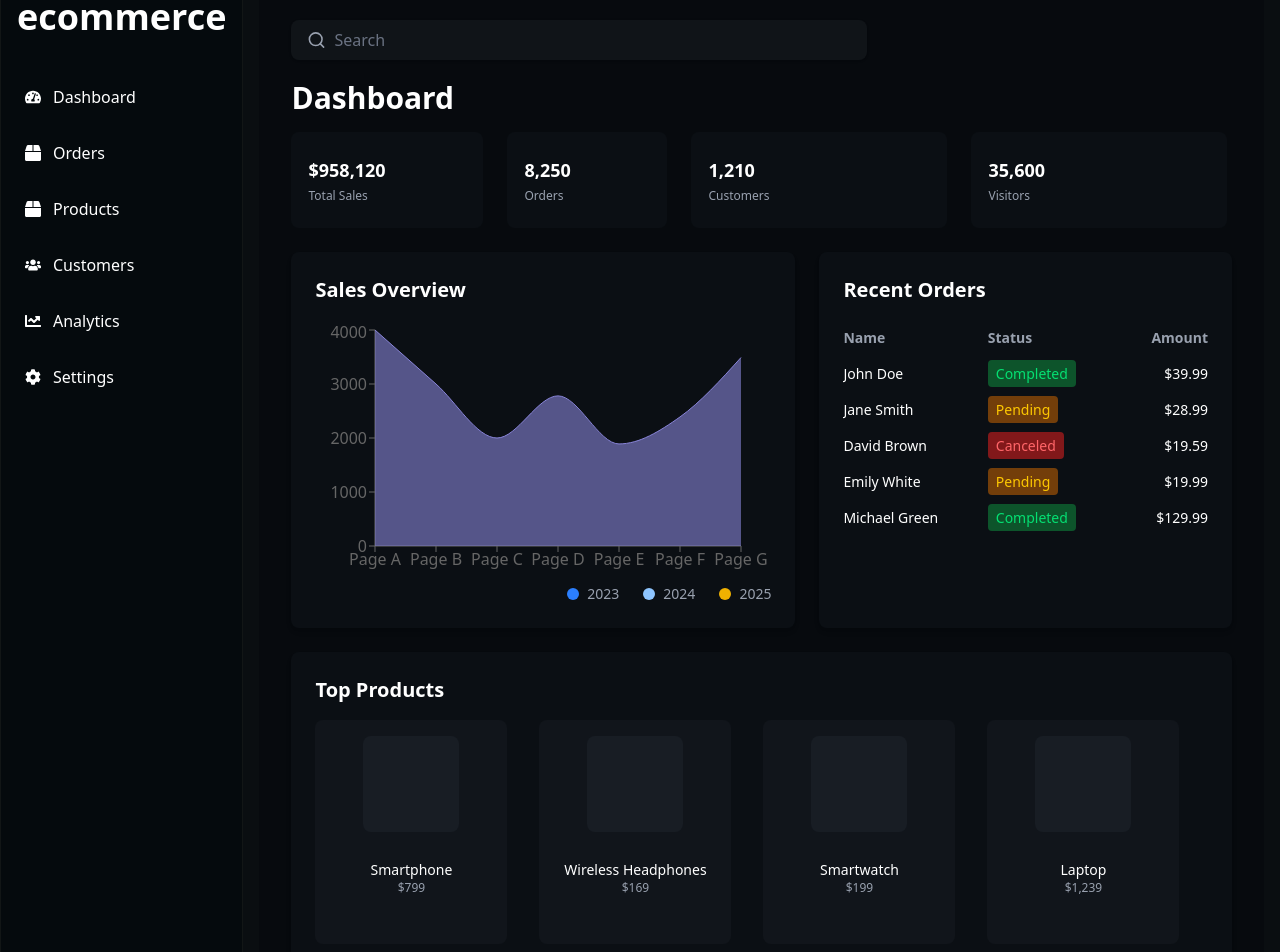
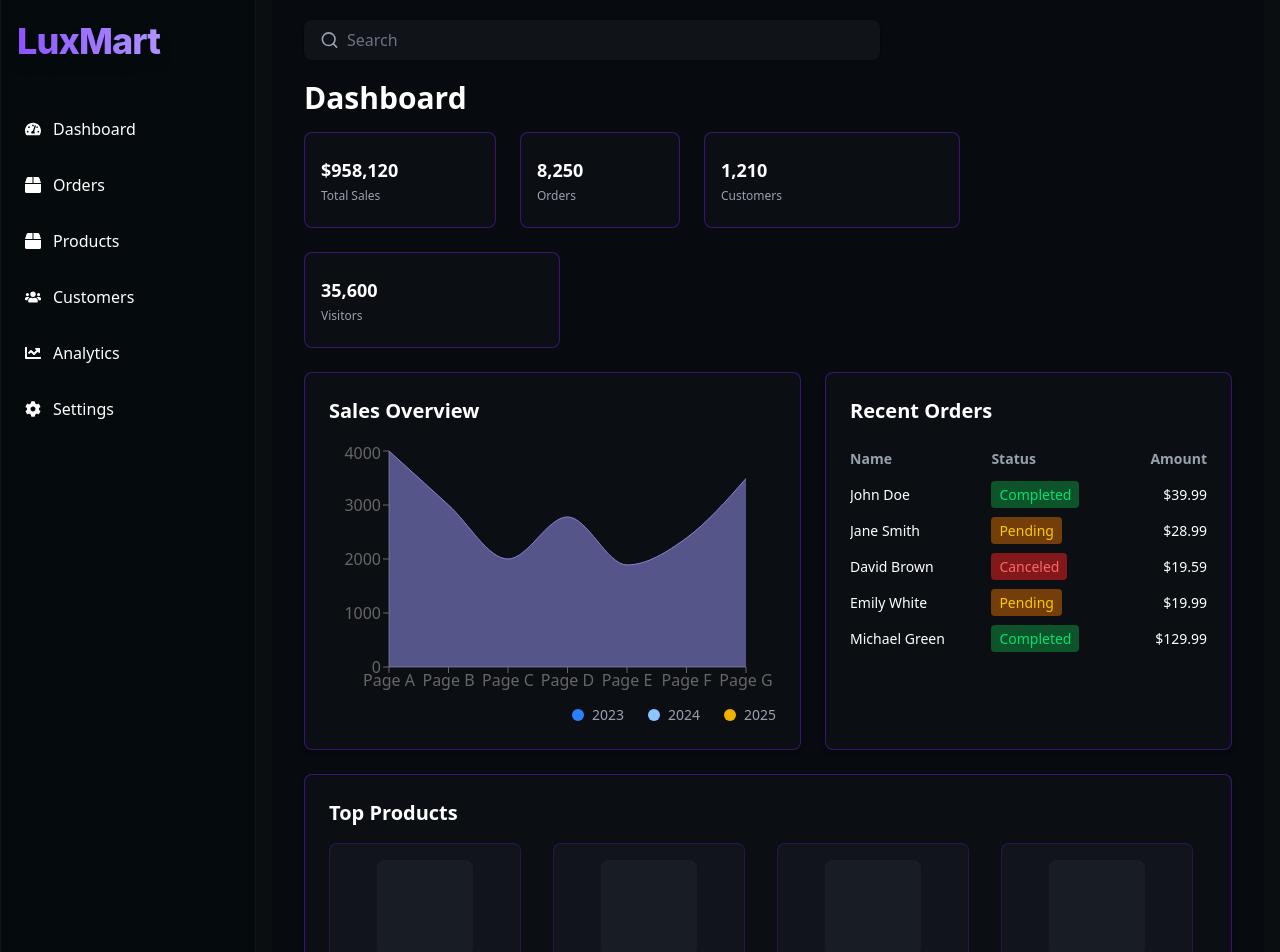
Before and after one commit to joeljoy12/Ecommerce-advanced, a React (Vite) app in the folder Frontend/: page / in a window 1280 px wide. Shown: the part 20-972 px from the top of the page. Built offline with nearby package versions, Linux system fonts and the light colour scheme.

Commit message:
vite-config updated

```diff
--- a/Frontend/package.json
+++ b/Frontend/package.json
@@ -23,6 +23,7 @@
     "@types/react": "^19.1.8",
     "@types/react-dom": "^19.1.6",
     "@vitejs/plugin-react": "^4.5.2",
+    "dotenv": "^17.0.0",
     "eslint": "^9.29.0",
     "eslint-plugin-react-hooks": "^5.2.0",
     "eslint-plugin-react-refresh": "^0.4.20",
--- a/Frontend/src/App.css
+++ b/Frontend/src/App.css
@@ -1,3 +1,3 @@
-.sidebar-bg-color:{
+.sidebar-bg-color {
 background-color: #0a0e11;
 }
--- a/Frontend/src/Pages/Dashboard.jsx
+++ b/Frontend/src/Pages/Dashboard.jsx
@@ -19,20 +19,20 @@ const Dashboard = () => {
       <h1 className="text-2xl sm:text-3xl font-bold text-white mb-2">Dashboard</h1>
 
       {/* Cards Row */}
-      <div className="flex flex-wrap gap-4 sm:gap-6 mt-4 ">
-        <div className="w-full sm:w-40 md:w-48 h-24 bg-[#0b0f14] rounded-lg p-4 text-white flex flex-col justify-center border border-transparent hover:border-blue-500 ">
+      <div className="flex flex-wrap gap-4 sm:gap-6 mt-4">
+        <div className="w-full sm:w-40 md:w-48 h-24 bg-[#0b0f14] rounded-lg p-4 text-white flex flex-col justify-center border border-violet-600/40 hover:border-violet-800 transition-all duration-200">
           <span className="text-base sm:text-lg font-semibold">$958,120</span>
           <span className="text-xs text-gray-400 mt-1">Total Sales</span>
         </div>
-        <div className="w-full sm:w-36 md:w-40 h-24 bg-[#0b0f14] rounded-lg p-4 text-white flex flex-col justify-center border border-transparent hover:border-blue-500">
+        <div className="w-full sm:w-36 md:w-40 h-24 bg-[#0b0f14] rounded-lg p-4 text-white flex flex-col justify-center border border-violet-600/40 hover:border-violet-800 transition-all duration-200">
           <span className="text-base sm:text-lg font-semibold">8,250</span>
           <span className="text-xs text-gray-400 mt-1">Orders</span>
         </div>
-        <div className="w-full sm:w-56 md:w-64 h-24 bg-[#0b0f14] rounded-lg p-4 text-white flex flex-col justify-center border border-transparent hover:border-blue-500">
+        <div className="w-full sm:w-56 md:w-64 h-24 bg-[#0b0f14] rounded-lg p-4 text-white flex flex-col justify-center border border-violet-600/40 hover:border-violet-800 transition-all duration-200">
           <span className="text-base sm:text-lg font-semibold">1,210</span>
           <span className="text-xs text-gray-400 mt-1">Customers</span>
         </div>
-        <div className="w-full sm:w-56 md:w-64 h-24 bg-[#0b0f14] rounded-lg p-4 text-white flex flex-col justify-center border border-transparent hover:border-blue-500">
+        <div className="w-full sm:w-56 md:w-64 h-24 bg-[#0b0f14] rounded-lg p-4 text-white flex flex-col justify-center border border-violet-600/40 hover:border-violet-800 transition-all duration-200">
           <span className="text-base sm:text-lg font-semibold">35,600</span>
           <span className="text-xs text-gray-400 mt-1">Visitors</span>
         </div>
@@ -41,7 +41,7 @@ const Dashboard = () => {
       {/* Main Content: Sales Overview & Recent Orders */}
       <div className="flex flex-col lg:flex-row gap-4 sm:gap-6 mt-6">
         {/* Sales Overview Card */}
-        <div className="w-full lg:w-[55%] bg-[#0b0f14] p-4 sm:p-6 rounded-lg shadow-md text-white flex flex-col">
+        <div className="w-full lg:w-[55%] bg-[#0b0f14] p-4 sm:p-6 rounded-lg shadow-md text-white flex flex-col border border-violet-600/40 hover:border-violet-800 transition-all duration-200">
           <h2 className="text-lg sm:text-xl font-semibold mb-4">Sales Overview</h2>
           <div className="h-44 sm:h-64 rounded flex items-center justify-center text-gray-500">
             <SalesChart />
@@ -60,7 +60,7 @@ const Dashboard = () => {
         </div>
 
         {/* Recent Orders Card */}
-        <div className="w-full lg:w-[45%] bg-[#0b0f14] p-4 sm:p-6 rounded-lg shadow-md text-white flex flex-col mt-4 lg:mt-0">
+        <div className="w-full lg:w-[45%] bg-[#0b0f14] p-4 sm:p-6 rounded-lg shadow-md text-white flex flex-col mt-4 lg:mt-0 border border-violet-600/40 hover:border-violet-800 transition-all duration-200">
           <h2 className="text-lg sm:text-xl font-semibold mb-4">Recent Orders</h2>
           <div className="overflow-x-auto flex-1">
             <table className="w-full text-left gap-6">
@@ -114,25 +114,25 @@ const Dashboard = () => {
       </div>
 
       {/* UNDERNEATH: Top Products Card */}
-      <div className="mt-6 w-full bg-[#0b0f14] p-4 sm:p-6 rounded-lg shadow-md text-white max-w-6xl mx-auto">
+      <div className="mt-6 w-full bg-[#0b0f14] p-4 sm:p-6 rounded-lg shadow-md text-white max-w-6xl mx-auto border border-violet-600/40 hover:border-violet-800 transition-all duration-200">
         <h2 className="text-lg sm:text-xl font-semibold mb-4">Top Products</h2>
         <div className="flex flex-wrap gap-4 sm:gap-8">
-          <div className="w-[45%] sm:w-40 md:w-48 h-36 sm:h-56 flex flex-col items-center bg-[#11151b] p-4 rounded-lg">
+          <div className="w-[45%] sm:w-40 md:w-48 h-36 sm:h-56 flex flex-col items-center bg-[#11151b] p-4 rounded-lg border border-violet-600/20">
             <div className="w-20 h-20 sm:w-24 sm:h-24 bg-[#181d24] rounded-lg mb-3"></div>
             <div className="mt-4 text-xs sm:text-sm font-medium">Smartphone</div>
             <div className="text-xs text-gray-400">$799</div>
           </div>
-          <div className="w-[45%] sm:w-40 md:w-48 h-36 sm:h-56 flex flex-col items-center bg-[#11151b] p-4 rounded-lg">
+          <div className="w-[45%] sm:w-40 md:w-48 h-36 sm:h-56 flex flex-col items-center bg-[#11151b] p-4 rounded-lg border border-violet-600/20">
             <div className="w-20 h-20 sm:w-24 sm:h-24 bg-[#181d24] rounded-lg mb-3"></div>
             <div className="mt-4 text-xs sm:text-sm font-medium">Wireless Headphones</div>
             <div className="text-xs text-gray-400">$169</div>
           </div>
-          <div className="w-[45%] sm:w-40 md:w-48 h-36 sm:h-56 flex flex-col items-center bg-[#11151b] p-4 rounded-lg">
+          <div className="w-[45%] sm:w-40 md:w-48 h-36 sm:h-56 flex flex-col items-center bg-[#11151b] p-4 rounded-lg border border-violet-600/20">
             <div className="w-20 h-20 sm:w-24 sm:h-24 bg-[#181d24] rounded-lg mb-3"></div>
             <div className="mt-4 text-xs sm:text-sm font-medium">Smartwatch</div>
             <div className="text-xs text-gray-400">$199</div>
           </div>
-          <div className="w-[45%] sm:w-40 md:w-48 h-36 sm:h-56 flex flex-col items-center bg-[#11151b] p-4 rounded-lg">
+          <div className="w-[45%] sm:w-40 md:w-48 h-36 sm:h-56 flex flex-col items-center bg-[#11151b] p-4 rounded-lg border border-violet-600/20">
             <div className="w-20 h-20 sm:w-24 sm:h-24 bg-[#181d24] rounded-lg mb-3"></div>
             <div className="mt-4 text-xs sm:text-sm font-medium">Laptop</div>
             <div className="text-xs text-gray-400">$1,239</div>
--- a/Frontend/src/Pages/Sidebar.jsx
+++ b/Frontend/src/Pages/Sidebar.jsx
@@ -1,10 +1,14 @@
-import { FaTachometerAlt, FaBox, FaUsers, FaChartLine, FaCog } from 'react-icons/fa'
+import { FaTachometerAlt, FaBox, FaUsers, FaChartLine, FaCog } from 'react-icons/fa';
 import { Link } from 'react-router-dom';
 
 const Sidebar = () => {
   return (
-    <aside className="h-[1200px] bg-[#050a0d] text-white p-4 hidden md:block border border-amber-100/5">
-      <h1 className="text-4xl font-bold mb-10">ecommerce</h1>
+    <aside className="h-[1200px] w-64 bg-[#050a0d] text-white p-4 hidden md:block border border-amber-100/5">
+      <h1
+        className="font-inter text-4xl font-extrabold mb-12 mt-6 bg-gradient-to-r from-violet-500 via-violet-400 to-violet-300 bg-clip-text text-transparent drop-shadow-xl tracking-tight select-none"
+      >
+        LuxMart
+      </h1>
       <nav className="space-y-4">
         <SidebarItem icon={<FaTachometerAlt />} label="Dashboard" to="/" />
         <SidebarItem icon={<FaBox />} label="Orders" to="/orders" />
@@ -14,17 +18,16 @@ const Sidebar = () => {
         <SidebarItem icon={<FaCog />} label="Settings" to="/settings" />
       </nav>
     </aside>
-  )
-}
+  );
+};
 
-// Add the `to` prop and wrap with Link
 const SidebarItem = ({ icon, label, to }) => (
   <Link to={to} className="block">
-    <div className="flex items-center space-x-3 p-2 hover:bg-[#1A1A1B] rounded cursor-pointer">
+    <div className="flex items-center space-x-3 p-2 hover:bg-[#1A1A1B] rounded cursor-pointer transition">
       <span>{icon}</span>
       <span>{label}</span>
     </div>
   </Link>
 );
 
-export default Sidebar
+export default Sidebar;
--- a/Frontend/src/index.css
+++ b/Frontend/src/index.css
@@ -1,6 +1,10 @@
 @import "tailwindcss";
 @tailwind utilities;
 
-.sidebar-bg-color:{
-background-color: #0a0e11;
+
+
+@import url('https://fonts.googleapis.com/css2?family=Inter:wght@700;900&display=swap');
+
+.font-inter {
+  font-family: 'Inter', sans-serif;
 }
--- a/Frontend/vite.config.js
+++ b/Frontend/vite.config.js
@@ -1,8 +1,16 @@
-import { defineConfig } from 'vite'
-import react from '@vitejs/plugin-react'
-import tailwindcss from '@tailwindcss/vite'
+import { defineConfig } from 'vite';
+import react from '@vitejs/plugin-react';
+import tailwindcss from 'tailwindcss';
+import dotenv from 'dotenv';
 
-// https://vite.dev/config/
+
+
+ const env = dotenv.config().parsed;
+// https://vitejs.dev/config/
 export default defineConfig({
-  plugins: [react(),tailwindcss()],
-})
+  plugins: [
+    react(),
+    tailwindcss(),
+  ],
+  base: env.VITE_BASE_PATH || "/react-vite-deploy",
+});
```
Also changed, not shown: 2 other files (tests, documents, lock files or other folders).
